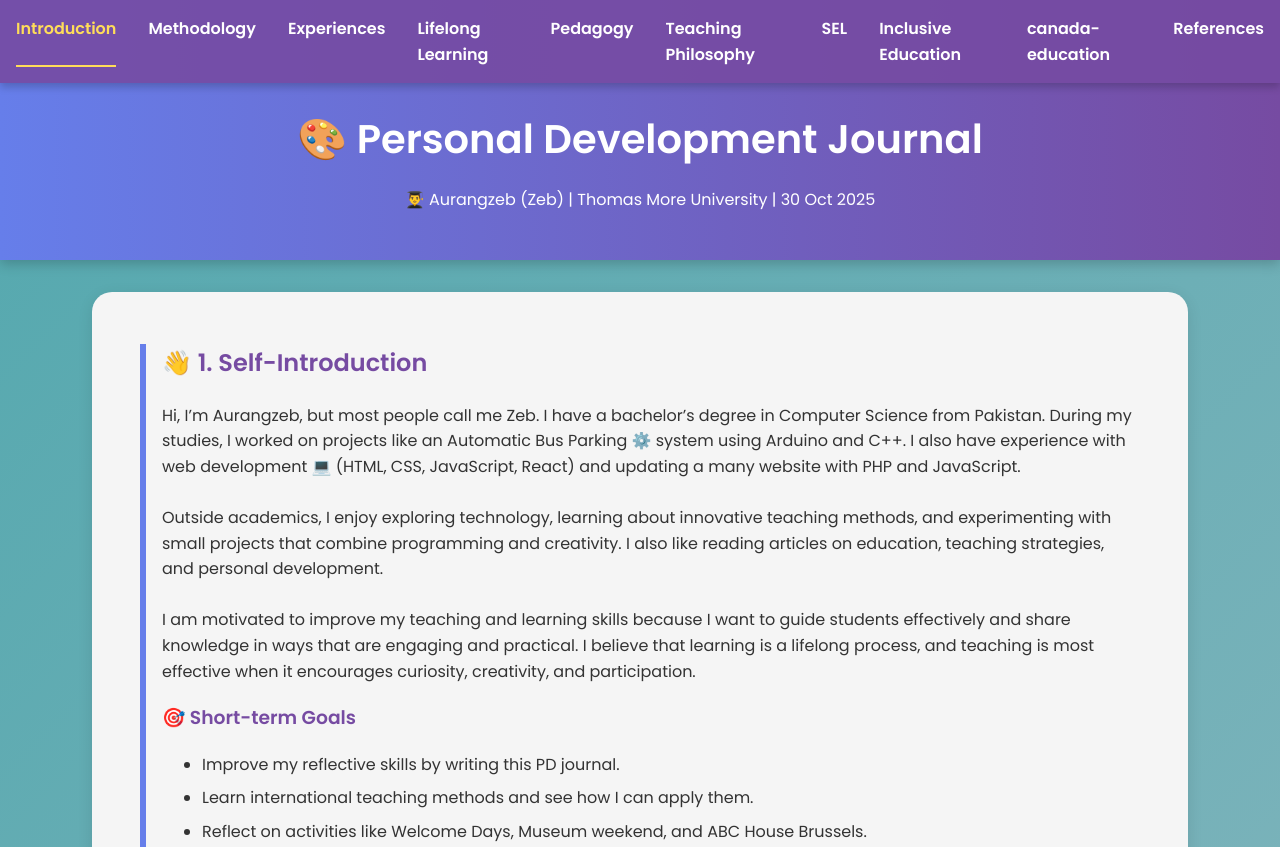
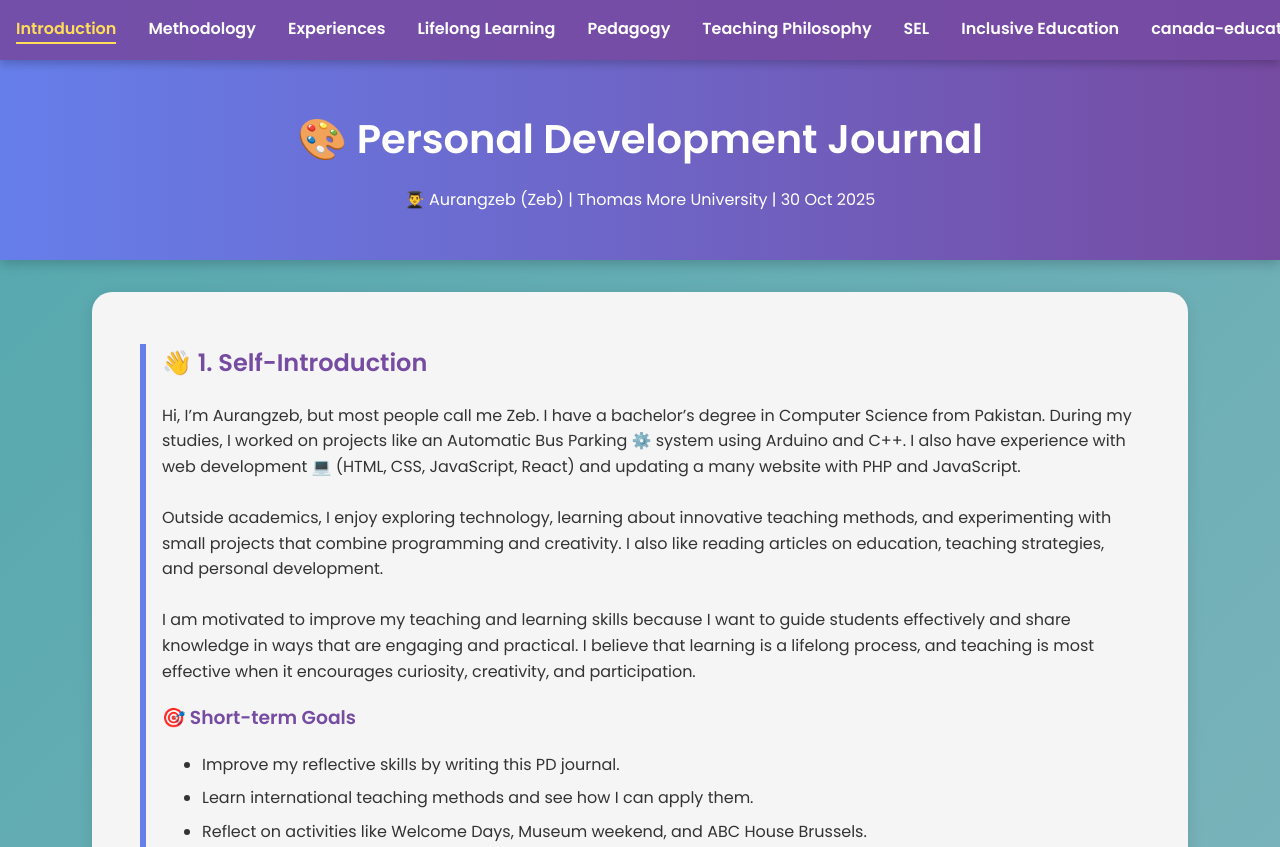
Before and after one commit to Aurang-zeb/PD_Journal, a plain HTML site: page index.html in a window 1280 px wide. Shown: the top 847 px of the page. Drawn offline with Linux system fonts and the light colour scheme.

Commit message:
main branch is merge with navset

```diff
--- a/index.css
+++ b/index.css
@@ -7,20 +7,22 @@
       line-height: 1.6;
       scroll-behavior:smooth;
     }
-
 nav {
   position: fixed;
   top: 0;
   width: 100%;
   background: rgba(118, 75, 162, 0.9);
   display: flex;
-      justify-content: center;
+  overflow-x: auto;       /* allows horizontal scrolling */
+  white-space: nowrap;    /* keeps links in one line */
   padding: 1rem 0;
   z-index: 1000;
   box-shadow: 0 4px 8px rgba(0,0,0,0.2);
+  -webkit-overflow-scrolling: touch; /* smooth scrolling on iOS */
 }
 
 nav a {
+  display: inline-block;  /* keep links inline */
   color: white;
   text-decoration: none;
   margin: 0 1rem;
@@ -30,6 +32,20 @@
 
 nav a:hover {
   color: #ffdd59;
+}
+
+/* optional: hide scrollbar but still allow scroll */
+nav::-webkit-scrollbar {
+  height: 6px;
+}
+
+nav::-webkit-scrollbar-thumb {
+  background: rgba(255, 255, 255, 0.3);
+  border-radius: 3px;
+}
+
+nav::-webkit-scrollbar-track {
+  background: rgba(0,0,0,0.1);
 }
 
     header {
@@ -133,29 +149,6 @@
       scroll-behavior:smooth;
     }
 
-    nav {
-      position: fixed;
-      top: 0;
-      width: 100%;
-      background: rgba(118, 75, 162, 0.9);
-      display: flex;
-      justify-content: center;
-      padding: 1rem 0;
-      z-index: 1000;
-      box-shadow: 0 4px 8px rgba(0,0,0,0.2);
-    }
-
-    nav a {
-      color: white;
-      text-decoration: none;
-      margin: 0 1rem;
-      font-weight: 600;
-      transition: 0.3s;
-    }
-
-    nav a:hover {
-      color: #ffdd59;
-    }
 
     header {
       background: linear-gradient(90deg, #667eea, #764ba2);
--- a/index.html
+++ b/index.html
@@ -245,6 +245,9 @@ Overall, the Canadian system focuses on inclusion, creativity, critical thinking
   { id: 'sel', label: 'SEL' },
   { id: 'inclusive', label: 'Inclusive Education' },
   {id:'canada-education',label:'canada-education'},
+  {id:'motivation-letter',label:'motivation-letter'},
+  {id:'dive-deeper',label:'DiveDeeper'},
+  {id:'motivation-letter',label:'motivation-letter'},
   { id: 'references', label: 'References' },
 ];
 const nav = document.querySelector('nav');
```
Lines whose indentation alone changed are shown as unchanged.
